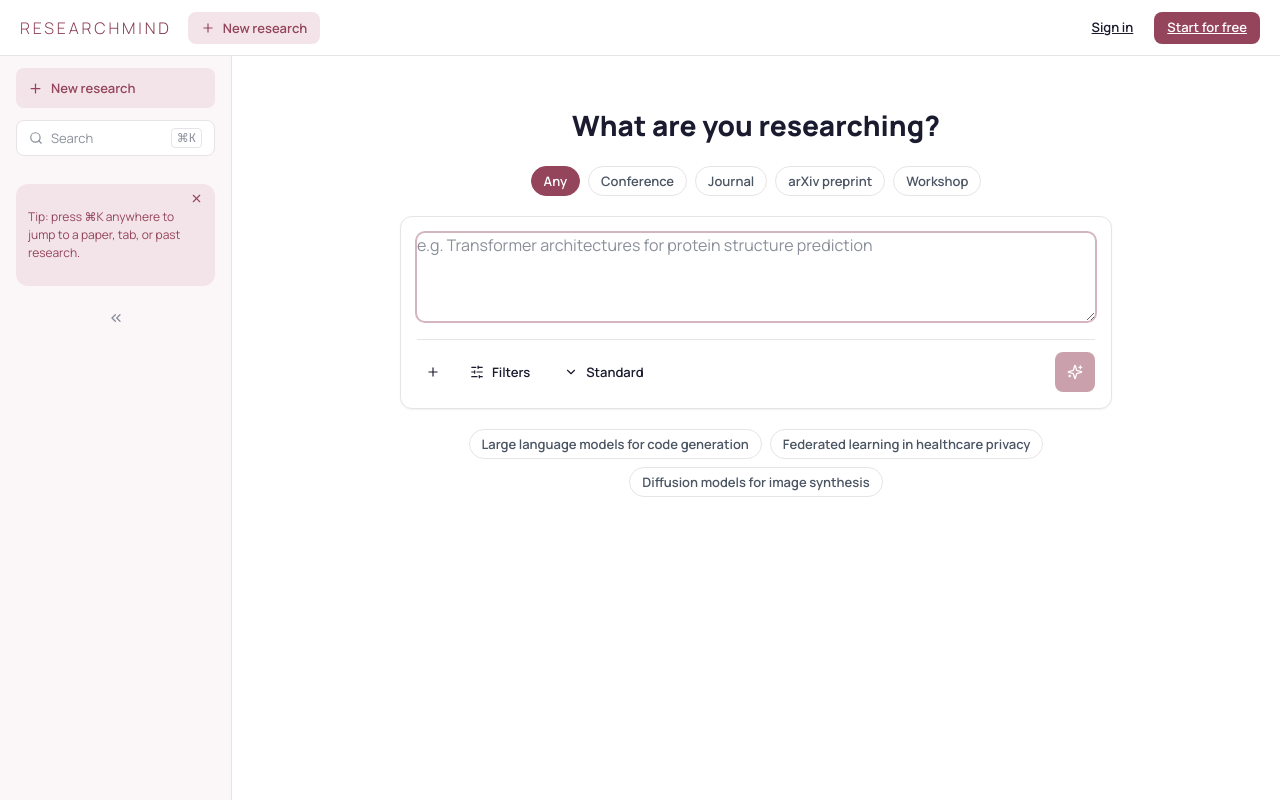
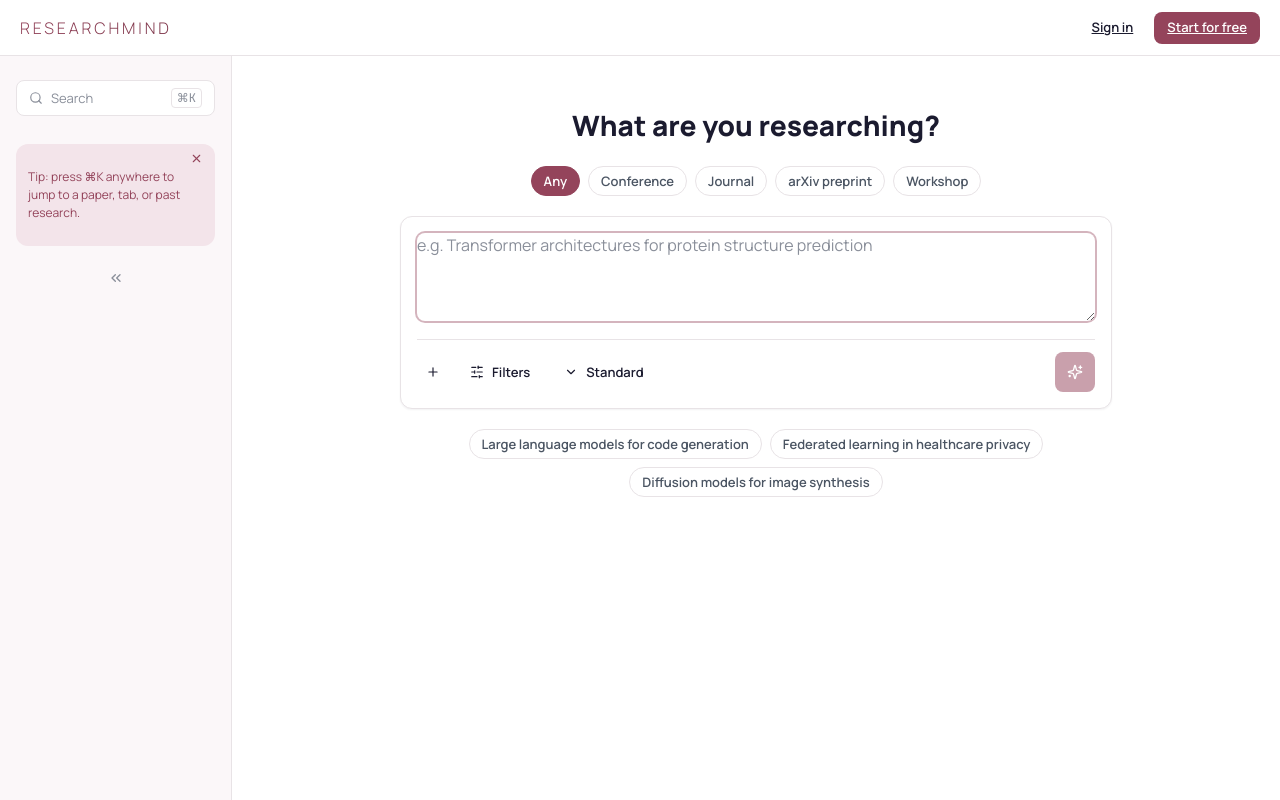
Before and after one commit to lohithg-15/Research-mind, a React (Vite) app in the folder frontend/: page /research/new in a window 1280 px wide. Built offline with nearby package versions, Linux system fonts and the light colour scheme.

Commit message:
redundant buttons removed

```diff
--- a/frontend/src/components/shell/Sidebar.jsx
+++ b/frontend/src/components/shell/Sidebar.jsx
@@ -1,10 +1,9 @@
 import React, { useState, useEffect, useCallback } from 'react';
-import { Link, useLocation, useNavigate } from 'react-router-dom';
+import { Link, useLocation } from 'react-router-dom';
 import {
-  Plus, Search, Clock, FileText, X, ChevronsLeft, ChevronsRight,
+  Search, Clock, FileText, X, ChevronsLeft, ChevronsRight,
 } from 'lucide-react';
 import { useAuth } from '../../context/AuthContext';
-import { useResearch } from '../../context/ResearchContext';
 import Tooltip from '../ui/Tooltip';
 import './shell.css';
 
@@ -18,8 +17,6 @@ const NAV_LINKS = [
 
 export default function Sidebar({ expanded, onToggleExpanded, mobileOpen, onCloseMobile, onOpenCommandPalette }) {
   const { isAuthenticated, authHeaders, user } = useAuth();
-  const { clearResearch } = useResearch();
-  const navigate = useNavigate();
   const location = useLocation();
 
   const [recent, setRecent] = useState([]);
@@ -40,12 +37,6 @@ export default function Sidebar({ expanded, onToggleExpanded, mobileOpen, onClos
 
   useEffect(() => { fetchRecent(); }, [fetchRecent]);
 
-  function handleNewResearch() {
-    clearResearch();
-    navigate('/research/new');
-    onCloseMobile?.();
-  }
-
   function dismissTip() {
     setTipDismissed(true);
     try { localStorage.setItem(TIP_DISMISSED_KEY, '1'); } catch {}
@@ -65,11 +56,6 @@ export default function Sidebar({ expanded, onToggleExpanded, mobileOpen, onClos
       <aside className={sidebarClasses} aria-label="Sidebar">
         {!expanded ? (
           <>
-            <Tooltip label="New research" side="right">
-              <button className="rm-sidebar-rail-item" onClick={handleNewResearch} aria-label="New research">
-                <Plus size={18} />
-              </button>
-            </Tooltip>
             <Tooltip label="Search" side="right">
               <button className="rm-sidebar-rail-item" onClick={onOpenCommandPalette} aria-label="Search">
                 <Search size={18} />
@@ -95,10 +81,6 @@ export default function Sidebar({ expanded, onToggleExpanded, mobileOpen, onClos
         ) : (
           <>
             <div className="rm-sidebar-section">
-              <button className="rm-sidebar-new-btn" onClick={handleNewResearch}>
-                <Plus size={15} />
-                New research
-              </button>
               <button className="rm-sidebar-search-btn" onClick={onOpenCommandPalette}>
                 <Search size={14} />
                 Search
--- a/frontend/src/components/shell/TopBar.jsx
+++ b/frontend/src/components/shell/TopBar.jsx
@@ -1,5 +1,5 @@
 import React, { useState, useRef, useEffect } from 'react';
-import { Link, useNavigate } from 'react-router-dom';
+import { Link, useNavigate, useLocation } from 'react-router-dom';
 import { Plus, Bell, LogOut, Menu } from 'lucide-react';
 import { useAuth } from '../../context/AuthContext';
 import { useResearch } from '../../context/ResearchContext';
@@ -11,6 +11,8 @@ export default function TopBar({ onToggleMobileSidebar }) {
   const { isAuthenticated, user, logout } = useAuth();
   const { clearResearch } = useResearch();
   const navigate = useNavigate();
+  const location = useLocation();
+  const onNewResearchPage = location.pathname === '/research/new';
   const [userMenuOpen, setUserMenuOpen] = useState(false);
   const userMenuRef = useRef(null);
 
@@ -49,9 +51,11 @@ export default function TopBar({ onToggleMobileSidebar }) {
         <Wordmark size={16} />
       </Link>
 
-      <Button variant="secondary" size="sm" icon={<Plus size={14} />} onClick={handleNewResearch}>
-        New research
-      </Button>
+      {!onNewResearchPage && (
+        <Button variant="secondary" size="sm" icon={<Plus size={14} />} onClick={handleNewResearch}>
+          New research
+        </Button>
+      )}
 
       <div className="rm-topbar-spacer" />
 
--- a/frontend/src/pages/HistoryPage.jsx
+++ b/frontend/src/pages/HistoryPage.jsx
@@ -111,7 +111,6 @@ export default function HistoryPage() {
             <h1>Research history</h1>
             <p>{sessions.length} saved session{sessions.length !== 1 ? 's' : ''}</p>
           </div>
-          <Button icon={<Plus size={14} />} onClick={() => navigate('/research/new')}>New research</Button>
         </div>
 
         <label className="rm-history-search">
```
